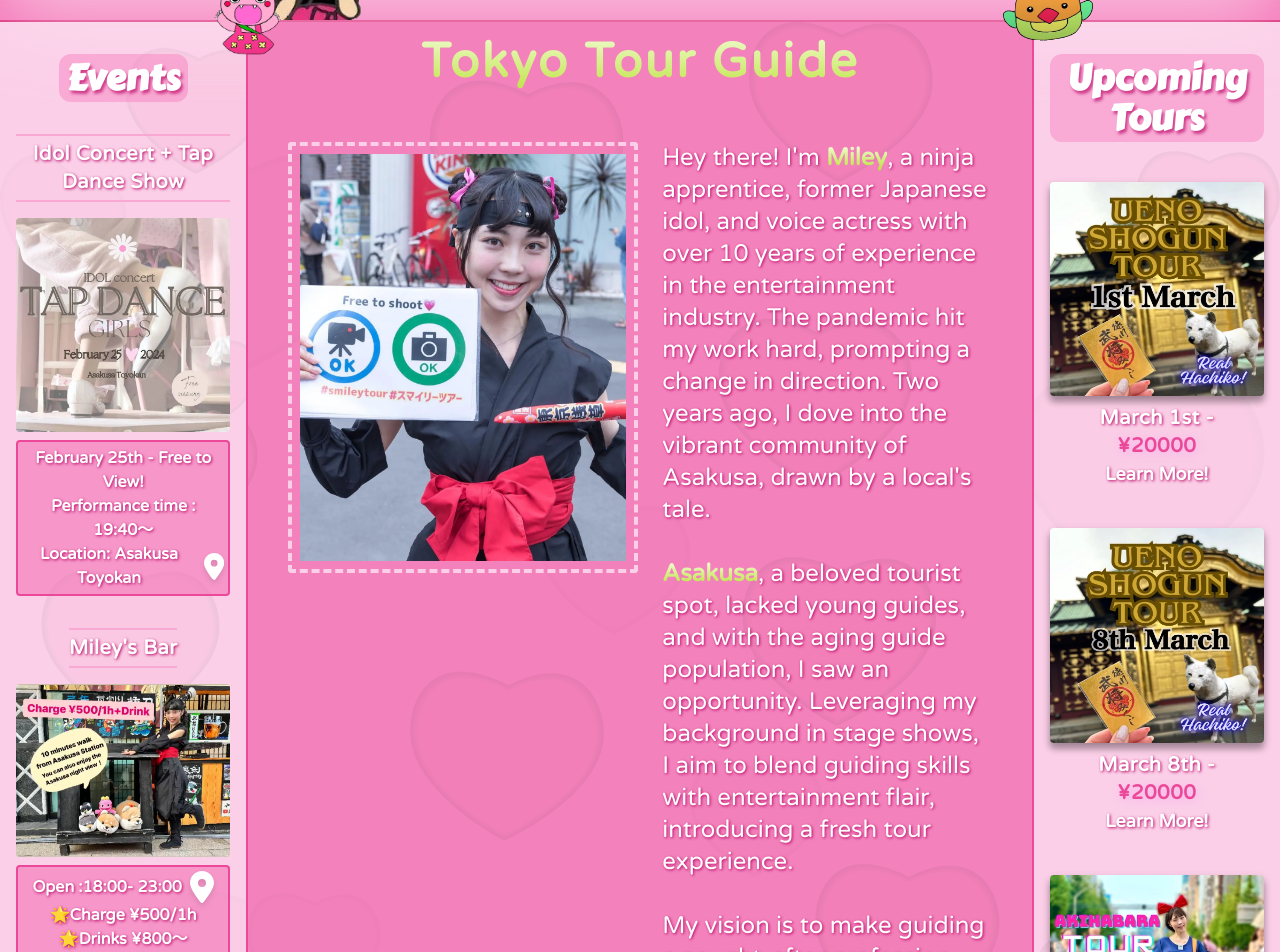
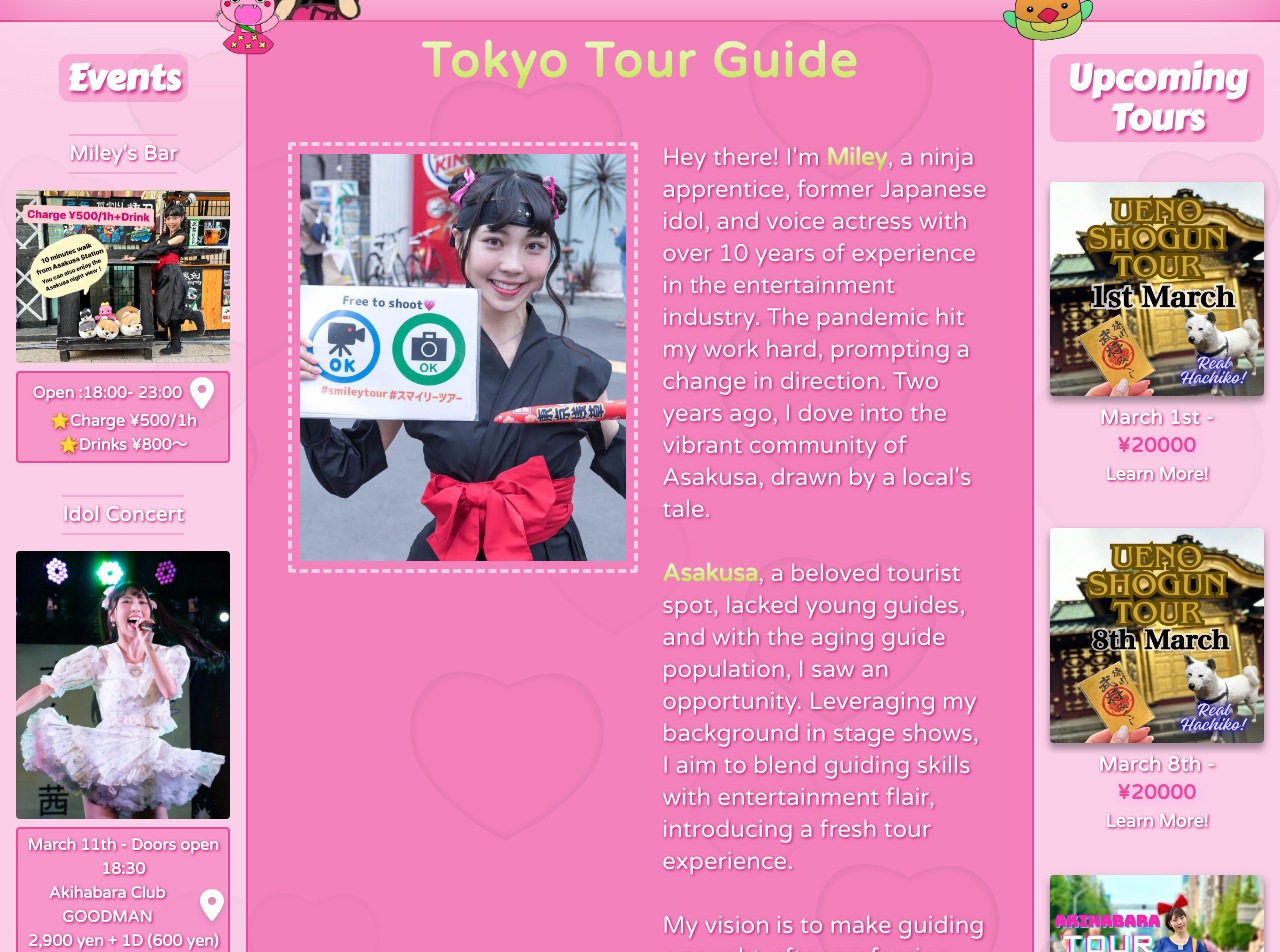
Before and after one commit to brandonrainey/smiley-tours, a Next.js app: page / in a window 1280 px wide. Shown: the part 180-1132 px from the top of the page. Built offline with nearby package versions, Linux system fonts and the light colour scheme; what tailwindcss-animated would draw is missing.

Commit message:
removed expired tour/updated future tour

```diff
--- a/components/InfoSidebar.tsx
+++ b/components/InfoSidebar.tsx
@@ -26,41 +26,6 @@ export default function InfoSidebar() {
       >
         Events
       </h1>
-
-      <div className="text-center font-semibold flex flex-col items-center mt-8">
-        <h2
-          className={`text-center text-xl tracking-wide font-semibold text-white border-y-2 border-pink-300 custom:text-shadow-1 text-shadow-5 py-1 mb-4`}
-        >
-          Idol Concert + Tap Dance Show
-        </h2>
-
-        <div className="flex flex-col items-center w-full">
-          <Image
-            src={TapImage}
-            sizes="(max-width: 300px) 100vw, 300px"
-            width={300}
-            height={300}
-            placeholder="blur"
-            className="rounded max-w-[300px] w-full"
-            alt="tap concert promo image"
-          />
-
-          <div
-            className={`bg-pink-400/60 rounded text-white custom:text-shadow-1 text-shadow-5 mt-2 max-w-[300px]  w-full border-2 border-pink-500 p-1`}
-          >
-            <p>February 25th - Free to View!</p>
-            <p>Performance time : 19:40〜</p>
-
-            <a
-              href="https://maps.app.goo.gl/FuSffVj5Ny425N6t5"
-              aria-label="concert location"
-              className="flex gap-2 items-center justify-center"
-            >
-              Location: Asakusa Toyokan <LocationDot />
-            </a>
-          </div>
-        </div>
-      </div>
 
       {/*  */}
       <div className="text-center font-semibold flex flex-col items-center mt-8">
@@ -123,10 +88,21 @@ export default function InfoSidebar() {
           />
 
           <div
-            className={`bg-pink-400/60 rounded text-white custom:text-shadow-1 text-shadow-5 mt-2 border-2 border-pink-500`}
+            className={`bg-pink-400/60 rounded text-white custom:text-shadow-1 text-shadow-5 p-1 mt-2 border-2 border-pink-500`}
           >
-            <p>March 11th</p>
-            <p>Akihabara</p>
+            <p>March 11th - Doors open 18:30</p>
+
+            <div className="flex gap-2 items-center justify-center">
+              <p>Akihabara Club GOODMAN </p>
+              <a
+                href="https://maps.app.goo.gl/bNuPCV7ysmmc4WdV8"
+                aria-label="concert location"
+              >
+                <LocationDot />
+              </a>
+            </div>
+
+            <p>2,900 yen + 1D (600 yen)</p>
           </div>
         </div>
       </div>
```
